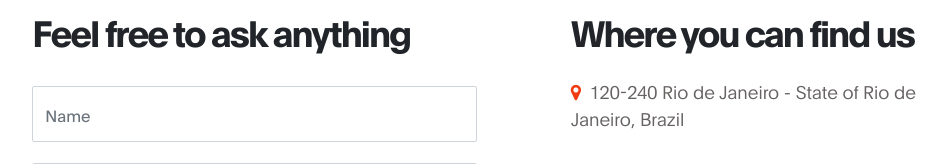
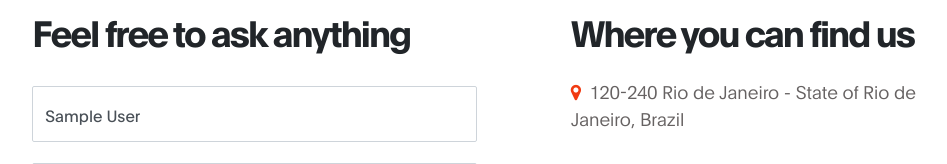
Before and after one commit to JackMerma/GymApp, a Django app: page / in a window 1280 px wide. Shown: the part 3100-3264 px from the top of the page, without its empty margins (116-1063 px from the left). Run offline with Django 3.2, Linux system fonts and the light colour scheme; the visitor is signed in with stand-in values (Sample User, id 1); data that the repository does not hold is empty; some libraries are stand-ins or nearby versions.

Commit message:
data agregada para formulario final

```diff
--- a/templates/index.html
+++ b/templates/index.html
@@ -354,9 +354,14 @@
 			<h2 class="mb-4 pb-2" data-aos="fade-up" data-aos-delay="200">Feel free to ask anything</h2>
 
 			<form action="#" method="post" class="contact-form webform" data-aos="fade-up" data-aos-delay="400" role="form">
+              {% csrf_token %}
+              {% if user.is_authenticated %}
+              <input type="text" class="form-control" name="cf-name" value="{{user.first_name}} {{user.last_name}}">
+              <input type="email" class="form-control" name="cf-email" value="{{user.email}}">
+              {% else %}
               <input type="text" class="form-control" name="cf-name" placeholder="Name">
-
               <input type="email" class="form-control" name="cf-email" placeholder="Email">
+              {% endif %}
 
               <textarea class="form-control" rows="5" name="cf-message" placeholder="Message"></textarea>
 
```
Lines whose indentation alone changed are shown as unchanged.
